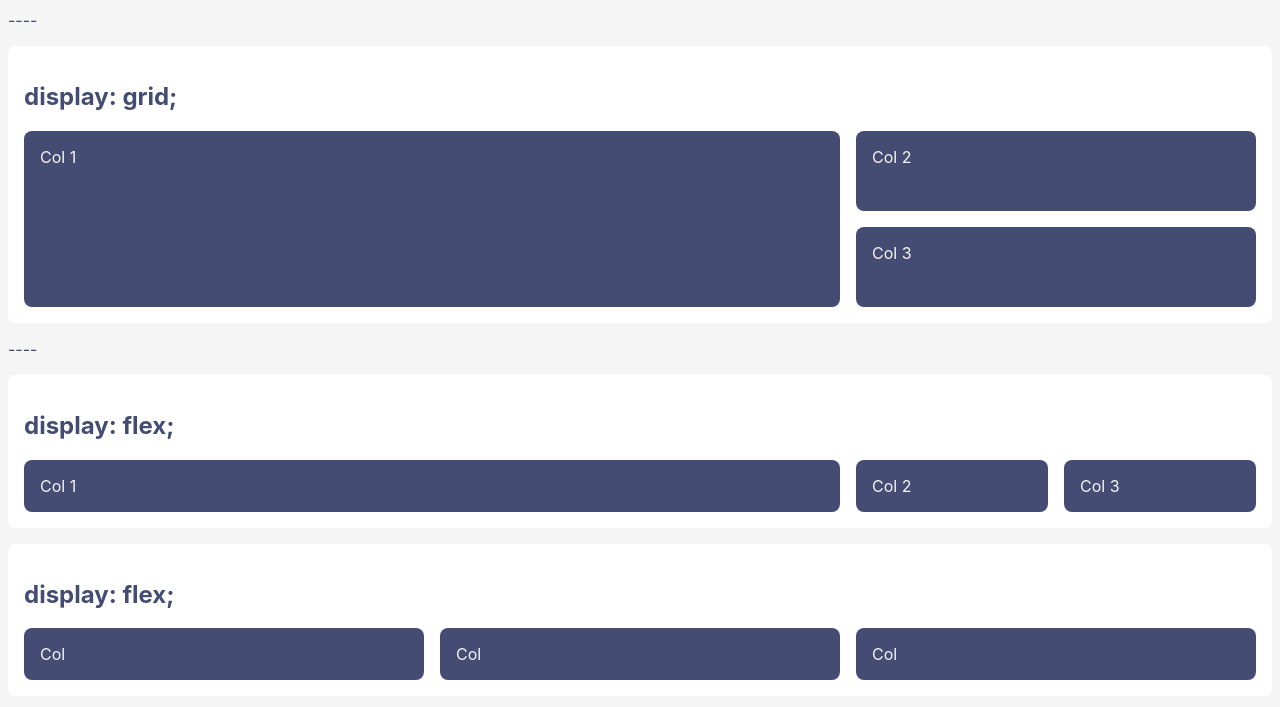
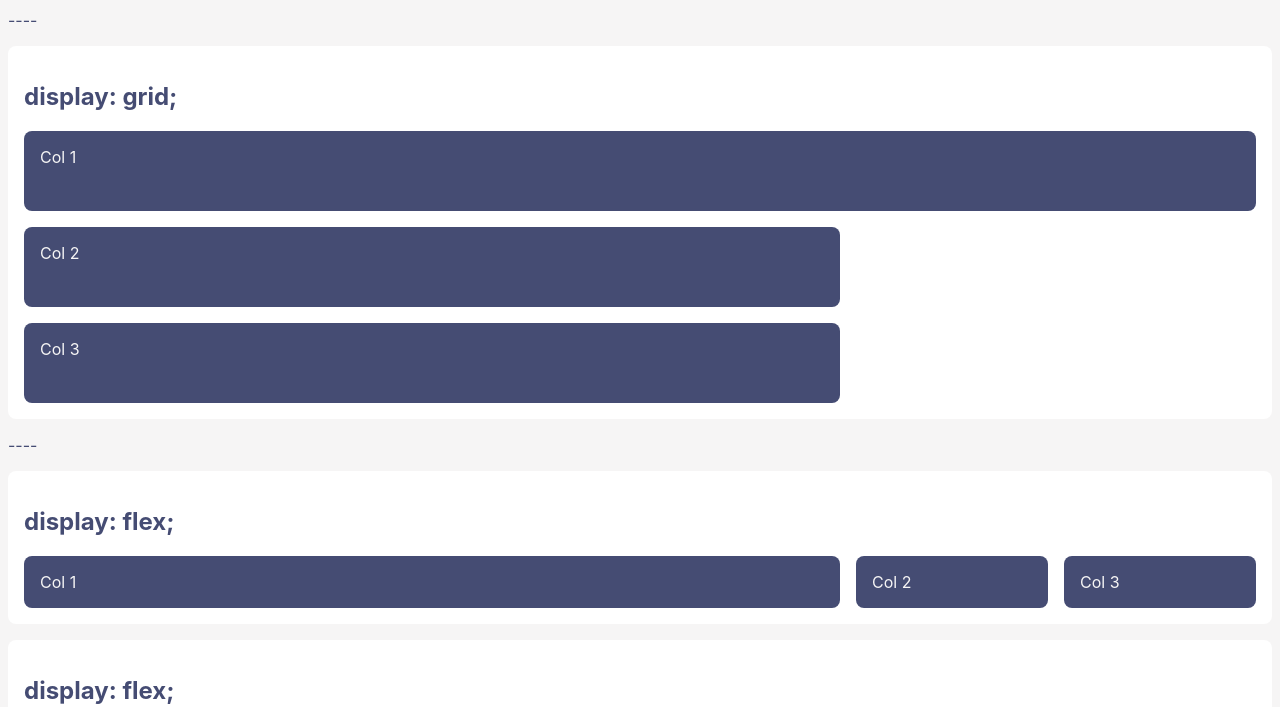
Before and after one commit to lucrousseau/lucency-flexbox-grid-system, a website built with webpack: page src/demo/index.html in a window 1280 px wide. Shown: the part 93-800 px from the top of the page. Built offline with nearby package versions, Linux system fonts and the light colour scheme; files whose address does not match are found by name.

Commit message:
remove inline

```diff
--- a/src/lucency-flex-grid.scss
+++ b/src/lucency-flex-grid.scss
@@ -61,9 +61,7 @@
             "#{$slug}": (
               "prop": "display",
               "values": (
-                ("", flex),
                 ("flex", flex),
-                ("inline-flex", inline-flex),
                 ("grid", grid),
               ),
             ),
@@ -130,15 +128,13 @@
     }
 
     &-flex,
-    &-inline-flex,
     &-grid {
       @include setResponsiveStyles($breakpoints) using ($currentPrefix, $prefix) {
         @include setGap($breakpoints, $currentPrefix, $prefix);
       }
     }
 
-    &-flex,
-    &-inline-flex {
+    &-flex {
       .#{$slug}-col {
         @include setResponsiveStyles($breakpoints) using
           ($currentPrefix, $prefix) {
@@ -180,8 +176,9 @@
     }
 
     &-grid {
-      grid-template-columns: repeat($columns, 1fr);
-      grid-template-rows: repeat($columns, 1fr);
+      $cells: math.div($columns, 2);
+      grid-template-columns: repeat($cells, 1fr);
+      grid-template-rows: repeat($cells, 1fr);
 
       @include setResponsiveStyles($breakpoints) using ($currentPrefix, $prefix) {
         .#{$slug}-col,
@@ -202,10 +199,10 @@
         }
 
         .#{$slug}-col {
-          @include setGirdColWidth($prefix, $columns, $slug);
+          @include setGirdColWidth($prefix, $cells, $slug);
         }
         .#{$slug}-row {
-          @include setGridRowsHeight($prefix, $columns, $slug);
+          @include setGridRowsHeight($prefix, $cells, $slug);
         }
       }
     }
```
Also changed, not shown: dist/lucency-flex-grid.css.
